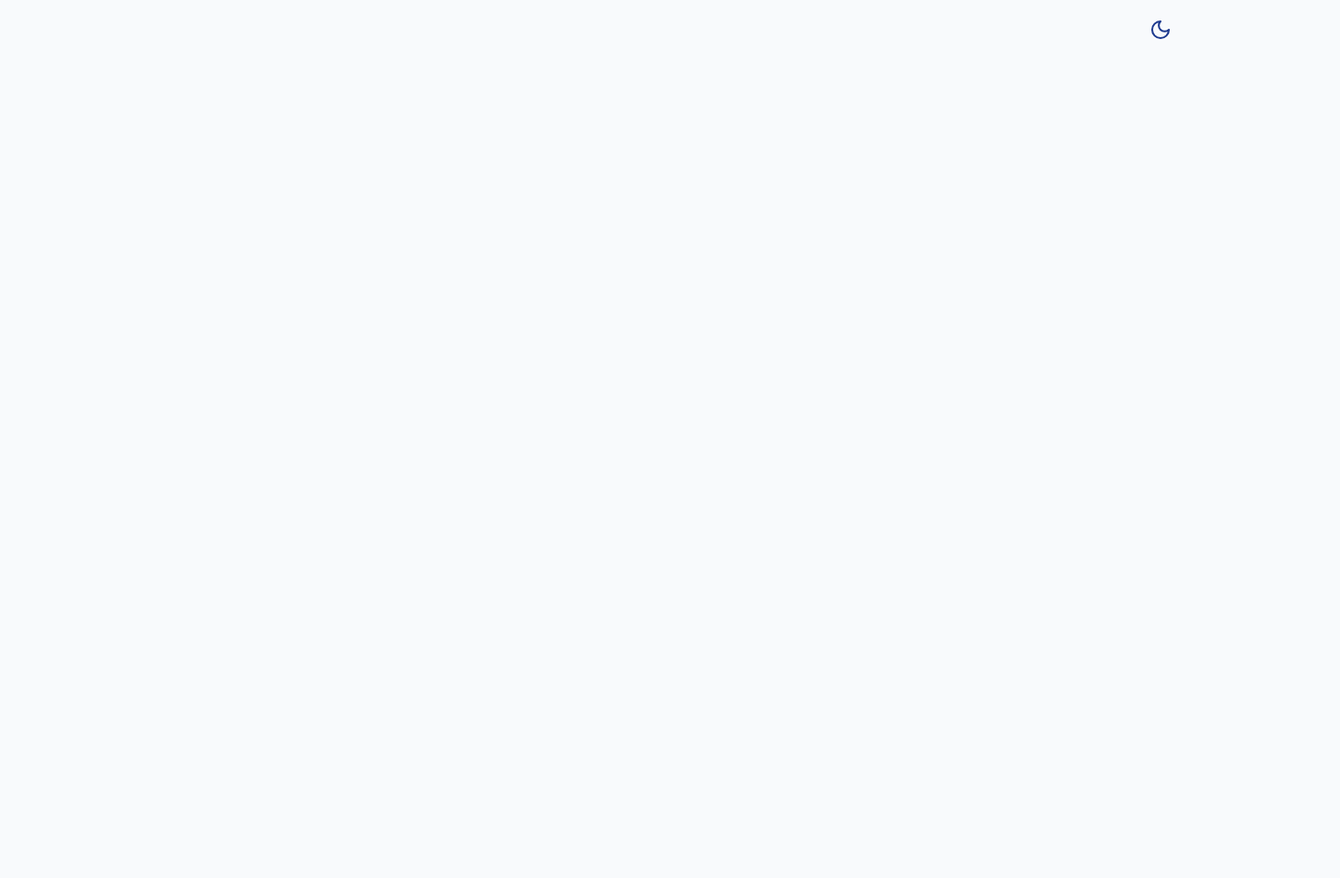
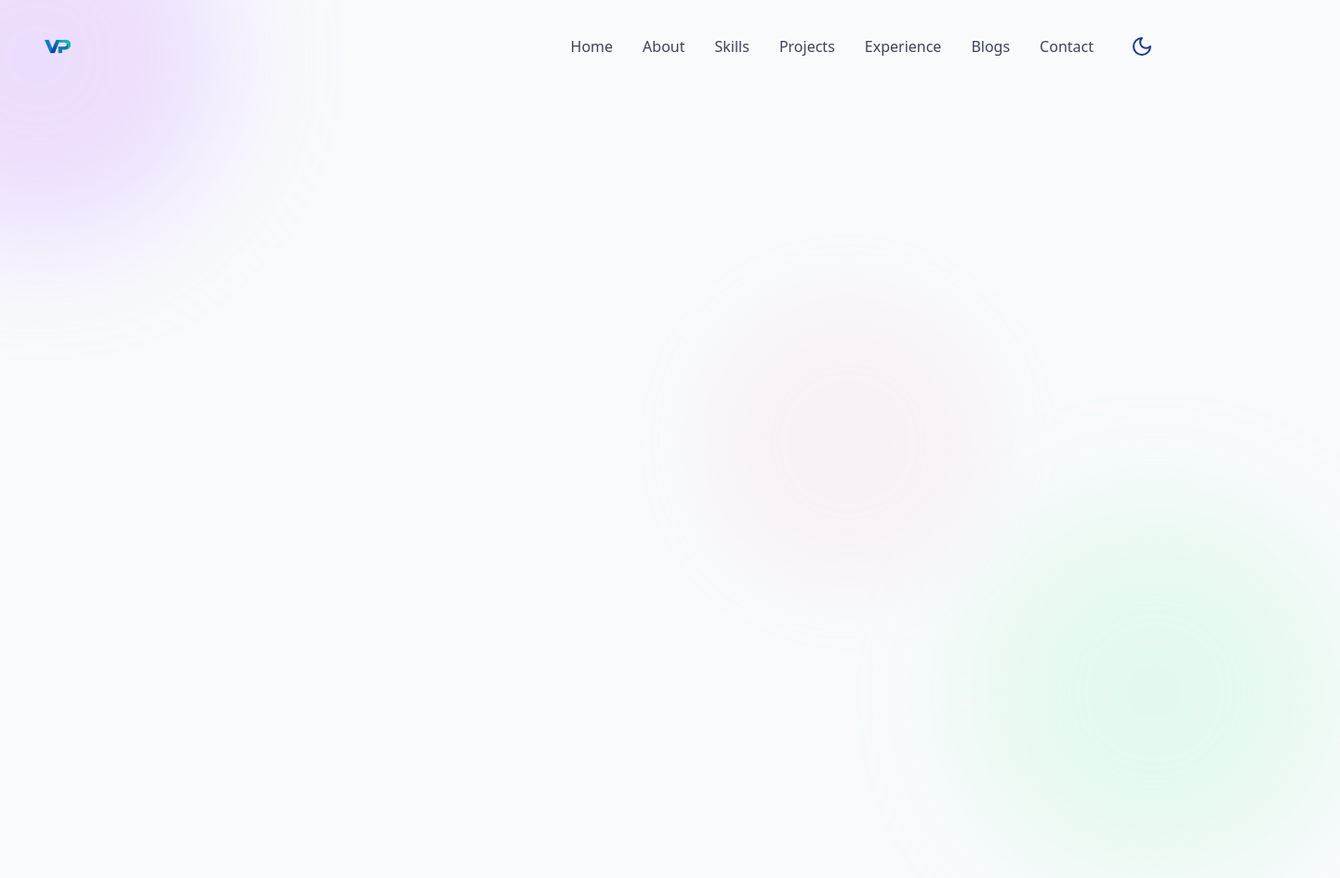
Before and after one commit to Varshil25/Varshil-Portfolio, a React (Vite) app: page / in a window 1280 px wide. Shown: the whole page at 93% size, 1441 px wide, since content can reach past the window. Before the commit the page ends 800 px from the top, so only its background shows below. Built offline with nearby package versions, Linux system fonts and the light colour scheme.

Commit message:
navbar done

```diff
--- a/package.json
+++ b/package.json
@@ -14,6 +14,7 @@
     "@tailwindcss/vite": "^4.1.7",
     "class-variance-authority": "^0.7.1",
     "clsx": "^2.1.1",
+    "framer-motion": "^12.12.1",
     "lucide-react": "^0.511.0",
     "react": "^19.1.0",
     "react-dom": "^19.1.0",
--- /dev/null
+++ b/src/components/BackgroundEffects.jsx
@@ -0,0 +1,41 @@
+// eslint-disable-next-line no-unused-vars
+import { motion } from 'framer-motion';
+
+const blobs = [
+  {
+    className: 'top-[-150px] left-[-150px] w-[400px] h-[400px]',
+    color: 'bg-purple-300',
+    blur: 'blur-3xl',
+    opacity: 'opacity-40',
+    animate: { x: [0, 30, -20, 0], y: [0, -20, 20, 0] },
+  },
+  {
+    className: 'bottom-[-150px] right-[-150px] w-[400px] h-[400px]',
+    color: 'bg-green-200',
+    blur: 'blur-3xl',
+    opacity: 'opacity-30',
+    animate: { x: [0, -20, 20, 0], y: [0, 30, -15, 0] },
+  },
+  {
+    className: 'top-[40%] left-[60%] w-[300px] h-[300px]',
+    color: 'bg-pink-200',
+    blur: 'blur-2xl',
+    opacity: 'opacity-20',
+    animate: { x: [0, 10, -10, 0], y: [0, -10, 10, 0] },
+  },
+];
+
+export const BackgroundEffects = () => {
+  return (
+    <>
+      {blobs.map((blob, index) => (
+        <motion.div
+          key={index}
+          className={`absolute ${blob.className} ${blob.color} rounded-full filter ${blob.blur} ${blob.opacity} z-0`}
+          animate={blob.animate}
+          transition={{ duration: 10, repeat: Infinity, ease: 'easeInOut' }}
+        />
+      ))}
+    </>
+  );
+};
--- /dev/null
+++ b/src/components/NavBar.jsx
@@ -0,0 +1,102 @@
+import React from "react";
+import { useEffect, useState } from "react";
+import { Menu, X } from "lucide-react";
+import { cn } from "@/lib/utils";
+import Logo from "../assets/logo-varshil.svg";
+import { ThemeToggle } from "./ThemeToggle"; // Import the ThemeToggle component
+
+const navItems = [
+  { name: "Home", href: "#hero" },
+  { name: "About", href: "#about" },
+  { name: "Skills", href: "#skills" },
+  { name: "Projects", href: "#projects" },
+  { name: "Experience", href: "#experience" },
+  { name: "Blogs", href: "#blogs" },
+  { name: "Contact", href: "#contact" },
+];
+
+const NavBar = () => {
+  const [isScrolled, setIsScrolled] = useState(false);
+  const [isMenuOpen, setIsMenuOpen] = useState(false);
+
+  useEffect(() => {
+    const handleScroll = () => {
+      setIsScrolled(window.scrollY > 10); // Fixed: Use scrollY instead of screenY
+    };
+
+    window.addEventListener("scroll", handleScroll);
+    return () => window.removeEventListener("scroll", handleScroll);
+  }, []);
+
+  return (
+    <nav
+      className={cn(
+        "fixed w-full z-40 transition-all duration-300",
+        isScrolled ? "py-3 bg-background/80 backdrop-blur-md shadow-xs" : "py-5"
+      )}
+    >
+      <div className="container flex items-center justify-between">
+        <a
+          className="text-xl font-bold text-primary flex items-center"
+          href="#hero"
+        >
+          <span className="relative z-10">
+            <span>
+              <img src={Logo} alt="Logo" className="h-15 w-15 rounded-full" />
+            </span>
+          </span>
+        </a>
+
+        {/* Desktop nav and ThemeToggle */}
+        <div className="hidden md:flex items-center space-x-8">
+          {navItems.map((item, key) => (
+            <a
+              key={key}
+              href={item.href}
+              className="text-foreground/80 hover:text-primary transition-colors duration-300"
+            >
+              {item.name}
+            </a>
+          ))}
+          {/* Add ThemeToggle here */}
+          <ThemeToggle />
+        </div>
+
+        {/* Mobile nav */}
+        <button
+          onClick={() => setIsMenuOpen((prev) => !prev)}
+          className="md:hidden p-2 text-foreground z-50"
+          aria-label={isMenuOpen ? "Close Menu" : "Open Menu"}
+        >
+          {isMenuOpen ? <X size={24} /> : <Menu size={24} />}
+        </button>
+
+        <div
+          className={cn(
+            "fixed inset-0 bg-background/95 backdrop-blur-md z-40 flex flex-col items-center justify-center",
+            "transition-all duration-300 md:hidden",
+            isMenuOpen
+              ? "opacity-100 pointer-events-auto"
+              : "opacity-0 pointer-events-none"
+          )}
+        >
+          <div className="flex flex-col space-y-8 text-xl">
+            {navItems.map((item, key) => (
+              <a
+                key={key}
+                href={item.href}
+                className="text-foreground/80 hover:text-primary transition-colors duration-300"
+                onClick={() => setIsMenuOpen(false)}
+              >
+                {item.name}
+              </a>
+            ))}
+            {/* Optionally add ThemeToggle in mobile menu if desired */}
+          </div>
+        </div>
+      </div>
+    </nav>
+  );
+};
+
+export default NavBar;
--- a/src/components/ThemeToggle.jsx
+++ b/src/components/ThemeToggle.jsx
@@ -3,22 +3,21 @@ import { useEffect, useState } from "react";
 import { cn } from "@/lib/utils";
 
 export const ThemeToggle = () => {
-
   const [isDarkMode, setIsDarkMode] = useState(false);
 
   useEffect(() => {
     const storedTheme = localStorage.getItem("theme");
-        if(storedTheme === "dark") {
+    if (storedTheme === "dark") {
       setIsDarkMode(true);
       document.documentElement.classList.add("dark");
     } else {
       localStorage.setItem("theme", "light");
       setIsDarkMode(false);
     }
-    }, [])
+  }, []);
 
   const toggleTheme = () => {
-        if(isDarkMode) {
+    if (isDarkMode) {
       document.documentElement.classList.remove("dark");
       localStorage.setItem("theme", "light");
       setIsDarkMode(false);
@@ -27,16 +26,20 @@ export const ThemeToggle = () => {
       localStorage.setItem("theme", "dark");
       setIsDarkMode(true);
     }
-    }
+  };
 
-    return <button onClick={toggleTheme} className= {cn("fixed max-sm:hidden top-5 right-5 z-50 rounded-full transitio-colors duration-300",
-        "focus:outline-hidden"
-    )}>
-        {" "}
+  return (
+    <button
+      onClick={toggleTheme}
+      className={cn(
+        "p-2 rounded-full transition-colors duration-300 focus:outline-none" , "cursor-pointer"// Adjusted styling
+      )}
+    >
       {isDarkMode ? (
         <Sun className="h-6 w-6 text-yellow-300" />
       ) : (
-            <Moon className="h-6 w-6 text-blue-900"/>
+        <Moon className="h-6 w-6 text-blue-900" />
       )}
     </button>
-}
+  );
+};
--- a/src/pages/home.jsx
+++ b/src/pages/home.jsx
@@ -1,20 +1,24 @@
 import { ThemeToggle } from "../components/ThemeToggle"
+import { BackgroundEffects } from "../components/BackgroundEffects"
+import NavBar from "../components/NavBar"
 
 export const Home = () => {
     return (
         <div className="min-h-screen bg-background text-foreground overflow-x-hidden">
        { /* Theme Toggle */ }
-        <ThemeToggle />
+        {/* <ThemeToggle /> */}
 
 
 
         {/* BackGround Effects */ }
 
+        <BackgroundEffects />
 
 
         { /* NavBar */ }
 
 
+        <NavBar />
 
         { /* Main Content */ }
 
```
Also changed, not shown: src/assets/logo-varshil.svg (added), 1 other file (tests, documents, lock files or other folders). Lines whose indentation alone changed are shown as unchanged.
